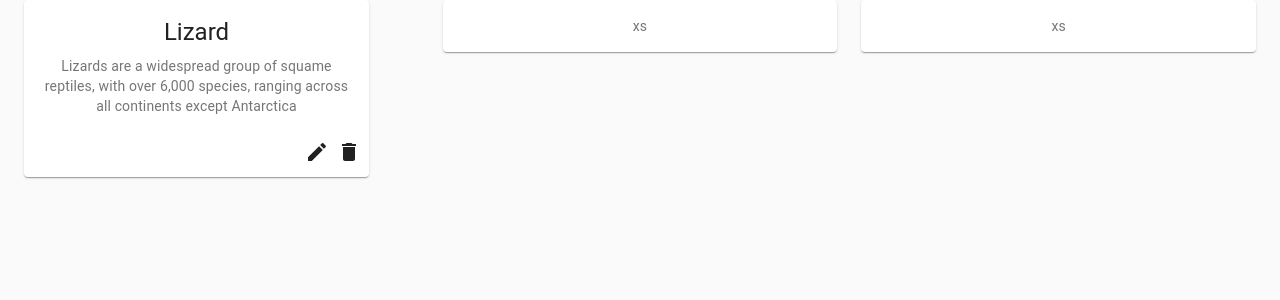
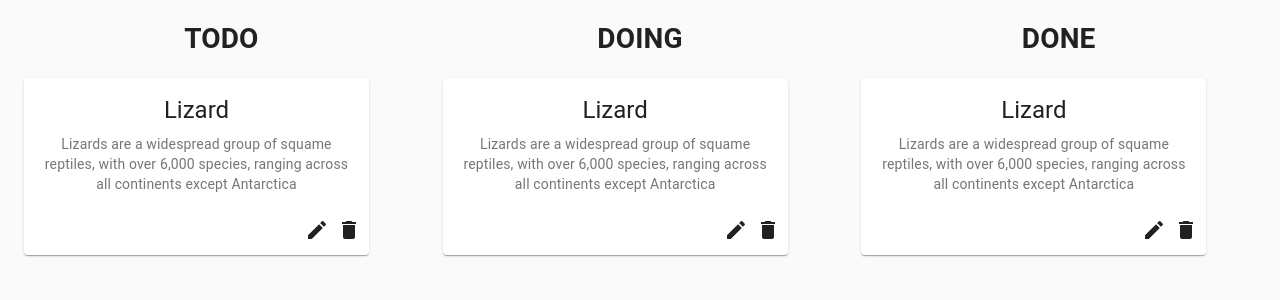
Before and after one commit to Hieu-mai-2000/learn-redux-saga, a React (Create React App) app: page / in a window 1280 px wide. Shown: the top 300 px of the page. Built offline with nearby package versions, Linux system fonts and the light colour scheme.

Commit message:
commit test new

```diff
--- a/package.json
+++ b/package.json
@@ -4,6 +4,7 @@
   "private": true,
   "dependencies": {
     "@material-ui/core": "^4.12.3",
+    "@material-ui/icons": "^4.11.2",
     "@testing-library/jest-dom": "^5.14.1",
     "@testing-library/react": "^11.2.7",
     "@testing-library/user-event": "^12.8.3",
--- a/src/pages/admin/index.js
+++ b/src/pages/admin/index.js
@@ -1,10 +1,10 @@
-import React from "react";
-import { makeStyles } from "@material-ui/core/styles";
-import Paper from "@material-ui/core/Paper";
-import Grid from "@material-ui/core/Grid";
-import CssBaseline from "@material-ui/core/CssBaseline";
-import Container from "@material-ui/core/Container";
-import CardNImage from "../../common/cards/cardNImage";
+import React from 'react'
+import { makeStyles } from '@material-ui/core/styles'
+import Grid from '@material-ui/core/Grid'
+import CssBaseline from '@material-ui/core/CssBaseline'
+import Container from '@material-ui/core/Container'
+import CardNImage from '../../common/cards/cardNImage'
+import { Box } from '@material-ui/core'
 
 const useStyles = makeStyles((theme) => ({
   root: {
@@ -12,13 +12,13 @@ const useStyles = makeStyles((theme) => ({
   },
   paper: {
     padding: theme.spacing(2),
-    textAlign: "center",
+    textAlign: 'center',
     color: theme.palette.text.secondary,
   },
-}));
+}))
 
 export default function AutoGrid() {
-  const classes = useStyles();
+  const classes = useStyles()
 
   return (
     <React.Fragment>
@@ -27,17 +27,26 @@ export default function AutoGrid() {
         <div className={classes.root}>
           <Grid container spacing={3}>
             <Grid item xs>
-              <CardNImage />
+              <h1>TODO</h1>
+              <Box mt={1}>
+                <CardNImage />
+              </Box>
             </Grid>
             <Grid item xs>
-              <Paper className={classes.paper}>xs</Paper>
+              <h1>DOING</h1>
+              <Box mt={1}>
+                <CardNImage />
+              </Box>
             </Grid>
             <Grid item xs>
-              <Paper className={classes.paper}>xs</Paper>
+              <h1>DONE</h1>
+              <Box mt={1}>
+                <CardNImage />
+              </Box>
             </Grid>
           </Grid>
         </div>
       </Container>
     </React.Fragment>
-  );
+  )
 }
```
Also changed, not shown: 1 other file (tests, documents, lock files or other folders).
